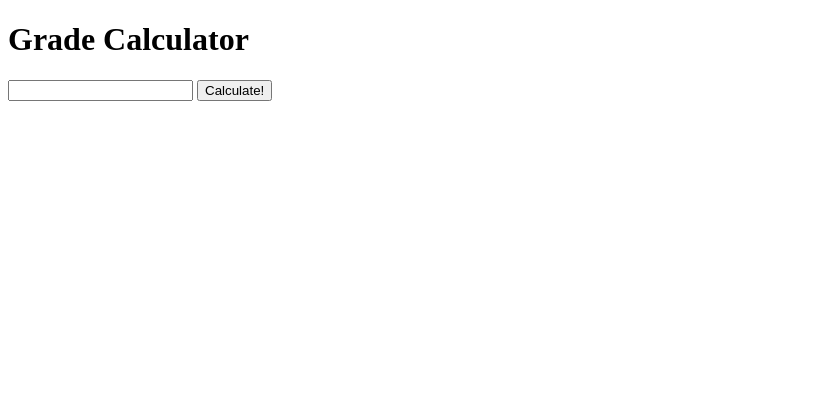
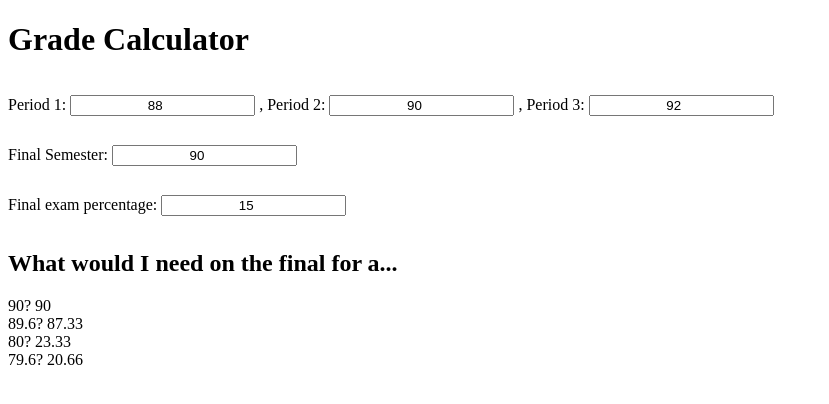
Before and after one commit to jaymehta-g/grade-calc, a plain HTML site: page grade_calculator/grades.html in a window 1280 px wide. Shown: the whole page, without its empty margins (0-829 px from the left). Drawn offline with Linux system fonts and the light colour scheme.

Commit message:
finished, needs testing

```diff
--- /dev/null
+++ b/grade_calculator/grades.css
@@ -0,0 +1,7 @@
+.arrange-horizontally > * {
+    display: inline-block;
+    text-align: center;
+}
+.arrange-vertically > * {
+    display: block;
+}
--- a/grade_calculator/grades.html
+++ b/grade_calculator/grades.html
@@ -5,12 +5,47 @@
     <meta name="viewport" content="width=device-width, initial-scale=1.0">
     <meta http-equiv="X-UA-Compatible" content="ie=edge">
     <title>Grade Calculator</title>
-    <link rel="stylesheet" href="style.css">
+    <link rel="stylesheet" href="grades.css">
   </head>
   <body>
     <h1>Grade Calculator</h1>
-    <input type="number" id="grade_field"/>
-    <button id="calculate_button">Calculate!</button>
-	<script src="./grades.js"></script>
+    <div class="arrange-vertically">
+        <div class="arrange-horizontally">
+            <p>Period 1:</p>
+            <input type="number" id="grade_field_1" value="88">
+            <p>, Period 2:</p>
+            <input type="number" id="grade_field_2" value="90"/>
+            <p>, Period 3:</p>
+            <input type="number" id="grade_field_3" value="92"/>
+        </div>
+        <div class="arrange-horizontally">
+            <p>Final Semester:</p>
+            <input type="number" id="grade_field_sem" value="90"/>
+        </div>
+        <div class="arrange-horizontally">
+            <p>Final exam percentage:</p>
+            <input type="number" id="final_percent" value="15"/>
+        </div>
+        <h2>What would I need on the final for a...</h2>
+        <div class="arrange-vertically" id="requirements">
+            <div class="arrange-horizontally">
+                <p1>90? </p1>
+                <p1 class="output" data-grade=".90"></p1>
+            </div>
+            <div class="arrange-horizontally">
+                <p1>89.6? </p1>
+                <p1 class="output" data-grade=".896"></p1>
+            </div>
+            <div class="arrange-horizontally">
+                <p1>80? </p1>
+                <p1 class="output" data-grade=".80"></p1>
+            </div>
+            <div class="arrange-horizontally">
+                <p1>79.6? </p1>
+                <p1 class="output" data-grade=".796"></p1>
+            </div>
+        </div>
+    </div>
+    <script src="./grades.js"></script>
   </body>
 </html>
--- a/grade_calculator/grades.js
+++ b/grade_calculator/grades.js
@@ -0,0 +1,71 @@
+var grade_fields = [
+    document.getElementById("grade_field_1"),
+    document.getElementById("grade_field_2"),
+    document.getElementById("grade_field_3")
+]
+
+var outputs = [...document.getElementsByClassName("output")]
+
+var semester_grade_field = document.getElementById("grade_field_sem")
+
+var final_weight_field = document.getElementById("final_percent")
+
+var final_weight = 0.15
+
+function getNumberValue(element) {
+    return parseFloat(element.value)
+}
+
+function onPeriodGradeFieldChanged() {
+    var total = 0
+    grade_fields.forEach(element => {
+        total+=getNumberValue(element)
+    });
+    semester_grade_field.value = total/3
+
+    refreshGradesRequired()
+}
+grade_fields.forEach(element => {
+    element.onchange = onPeriodGradeFieldChanged
+});
+
+function onSemesterGradeFieldChanged() {
+    refreshGradesRequired()
+}
+semester_grade_field.onchange = onSemesterGradeFieldChanged
+
+function getSemesterGrade() {
+    return getNumberValue(semester_grade_field)*0.01
+}
+
+function onFinalWeightFieldChanged() {
+    final_weight = getNumberValue(final_weight_field.value)*0.01
+}
+final_weight_field.onchange = onFinalWeightFieldChanged
+
+function calculateFinalGradeRequired(semester, desired) {
+    // takes 0-1.00 grades
+    var semester_weight = 1 - final_weight
+    var required = (desired-(semester*semester_weight))/final_weight
+
+    return required
+}
+
+truncateDecimals = function (number, digits) {
+    var multiplier = Math.pow(10, digits),
+        adjustedNum = number * multiplier,
+        truncatedNum = Math[adjustedNum < 0 ? 'ceil' : 'floor'](adjustedNum);
+
+    return truncatedNum / multiplier;
+};
+
+function refreshGradesRequired() {
+    console.log("need to refresh")
+    outputs.forEach(element => {
+        var element_grade = parseFloat(element.getAttribute("data-grade"))
+        var required = calculateFinalGradeRequired(getSemesterGrade(), element_grade)
+        element.innerHTML = truncateDecimals(required*100,2)
+    });
+}
+
+refreshGradesRequired()
```
